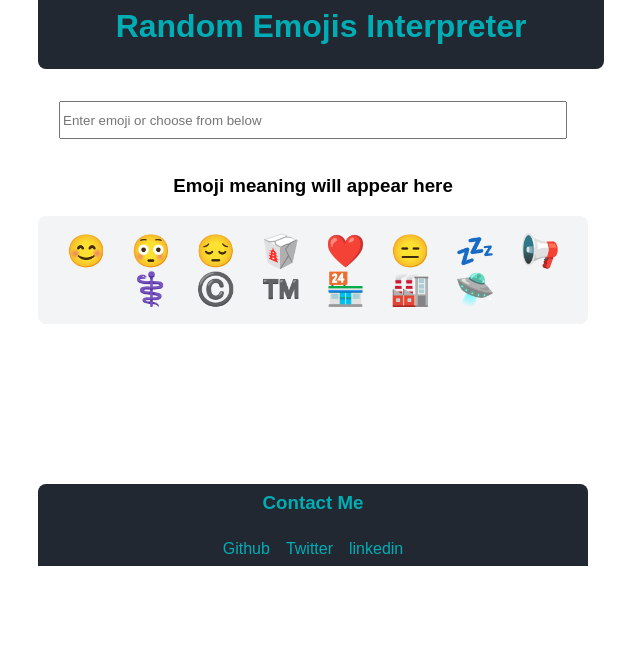
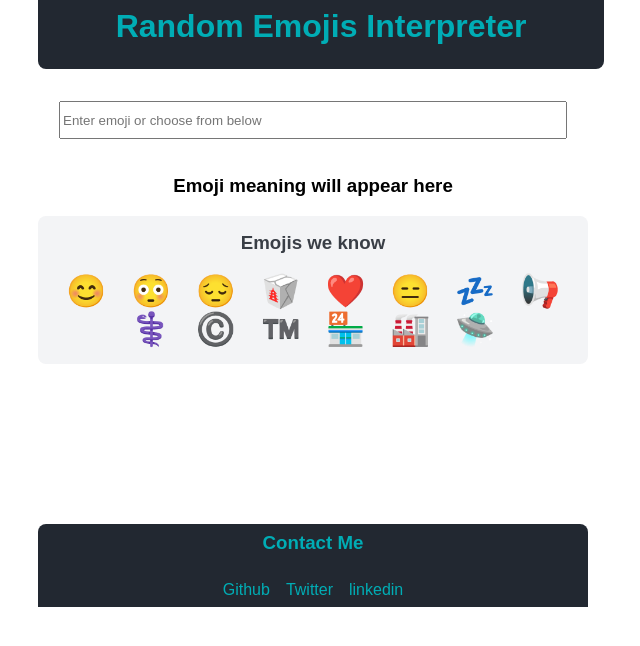
Before and after one commit to Vishnu-Aithal/markEight-emojInterpretor, a React (Create React App) app: page / in a window 1280 px wide. Shown: the top 646 px of the page, without its empty margins (327-967 px from the left). Built offline with nearby package versions, Linux system fonts and the light colour scheme.

Commit message:
bugjix- added emojis we know

```diff
--- a/src/App.js
+++ b/src/App.js
@@ -83,6 +83,14 @@ export default function App() {
           margin: "auto"
         }}
       >
+        <h3
+          style={{
+            marginTop: "0",
+            color: "#393E46"
+          }}
+        >
+          Emojis we know
+        </h3>
         {listOfEmojis.map((emoji) => (
           <span
             onClick={() => clickHandler(emoji)}
```
